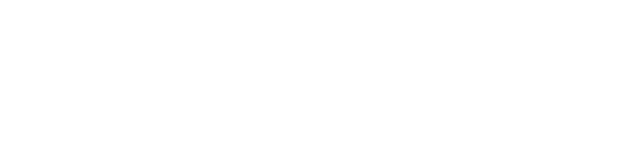
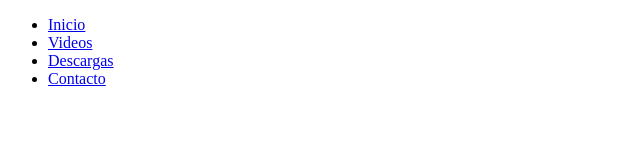
Before and after one commit to imn0p/imn0p-page, a plain HTML site: page index.html in a window 1280 px wide. Shown: the whole page, without its empty margins (0-640 px from the left). Drawn offline with Linux system fonts and the light colour scheme.

Commit message:
Adding navegation menu and waiting for the icon

```diff
--- a/index.html
+++ b/index.html
@@ -4,8 +4,33 @@
     <meta charset="UTF-8">
     <meta name="viewport" content="width=device-width, initial-scale=1.0">
     <title>imn0p</title>
+    <link rel="stylesheet" href="styles/main.css">
 </head>
 <body>
+    <div class="nav">
+        <ul>
+            <li>
+                <a href="index.html">
+                    Inicio
+                </a>
+            </li>
+            <li>
+                <a href="index.html">
+                    Videos
+                </a>
+            </li>
+            <li>
+                <a href="index.html">
+                    Descargas
+                </a>
+            </li>
+            <li>
+                <a href="index.html">
+                    Contacto
+                </a>
+            </li>
+        </ul>
+    </div>
 
 </body>
 </html>
```
